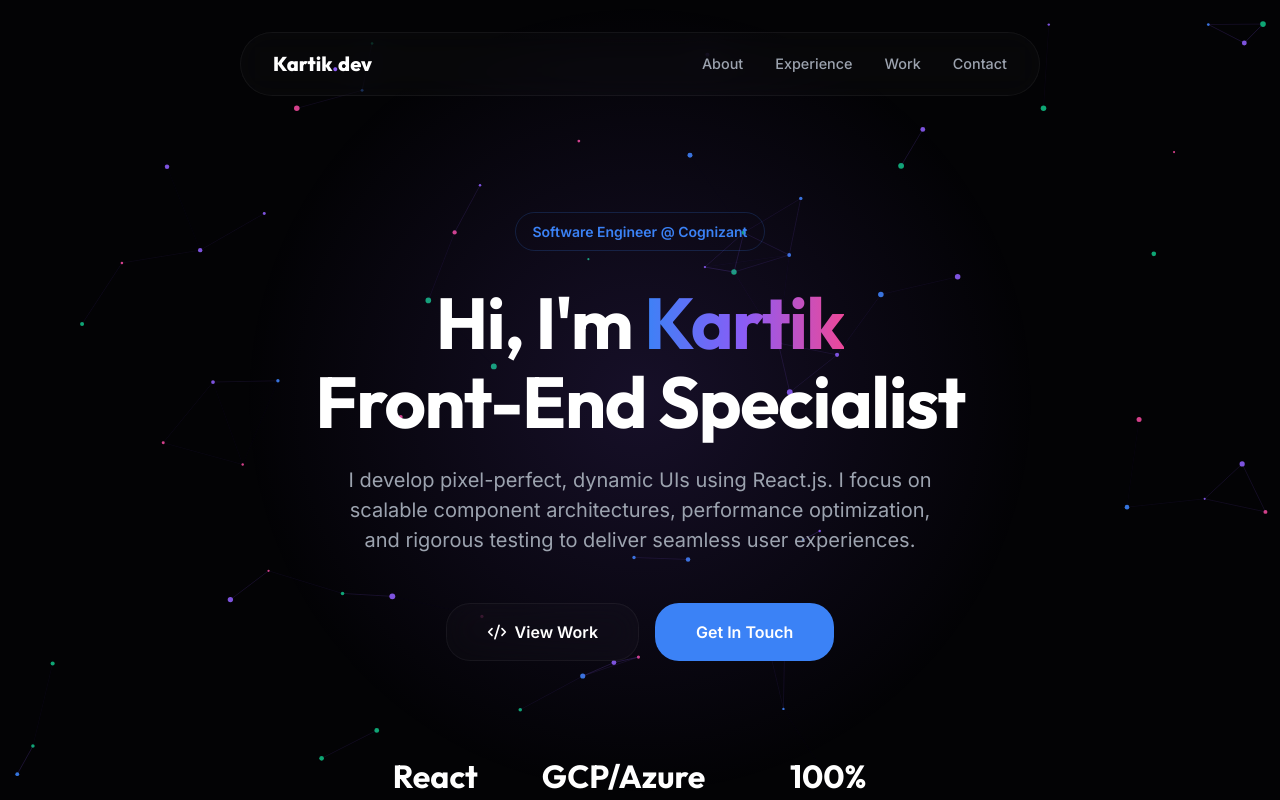
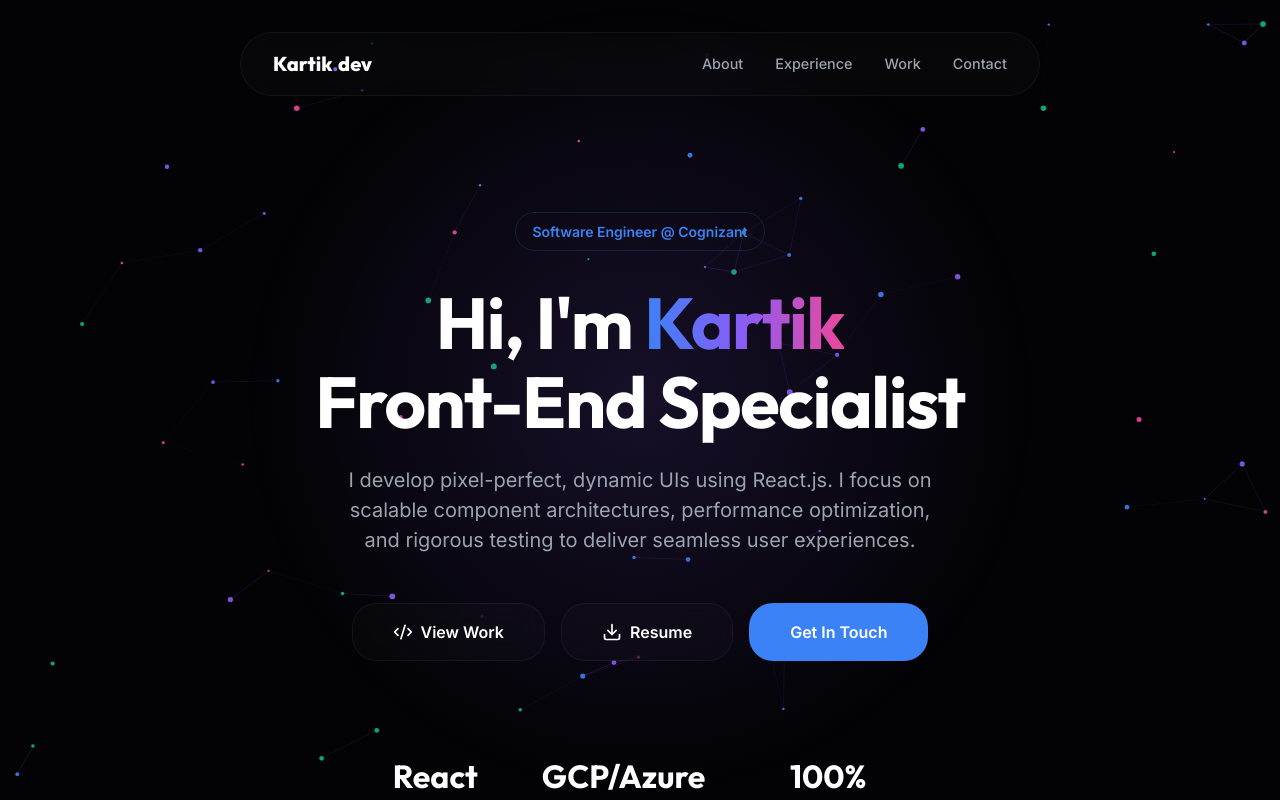
Before and after one commit to Kartik-K-github/Portfolio, a React (Vite) app: page / in a window 1280 px wide. Shown: the top 800 px of the page. Built offline with nearby package versions, Linux system fonts and the light colour scheme.

Commit message:
resume added

```diff
--- a/src/components/Hero.jsx
+++ b/src/components/Hero.jsx
@@ -1,6 +1,6 @@
 import React from 'react';
 import { motion } from 'framer-motion';
-import { Code2 } from 'lucide-react';
+import { Code2, Download } from 'lucide-react';
 
 export default function Hero() {
   return (
@@ -50,6 +50,9 @@ export default function Hero() {
         <a href="#projects" className="glass-panel" style={{ padding: '1rem 2.5rem', display: 'flex', alignItems: 'center', gap: '0.5rem', color: 'var(--text-primary)', fontWeight: 600, fontSize: '1rem' }}>
           <Code2 size={20} /> View Work
         </a>
+        <a href="/KartikKurhewarResume.pdf" download="KartikKurhewarResume.pdf" className="glass-panel" style={{ padding: '1rem 2.5rem', display: 'flex', alignItems: 'center', gap: '0.5rem', color: 'var(--text-primary)', fontWeight: 600, fontSize: '1rem' }}>
+          <Download size={20} /> Resume
+        </a>
         <a href="#contact" className="glass-panel" style={{ padding: '1rem 2.5rem', display: 'inline-block', color: 'var(--text-primary)', fontWeight: 600, fontSize: '1rem', background: 'var(--accent-blue)', borderColor: 'transparent' }}>
           Get In Touch
         </a>
```
Also changed, not shown: 1 other file (tests, documents, lock files or other folders).
